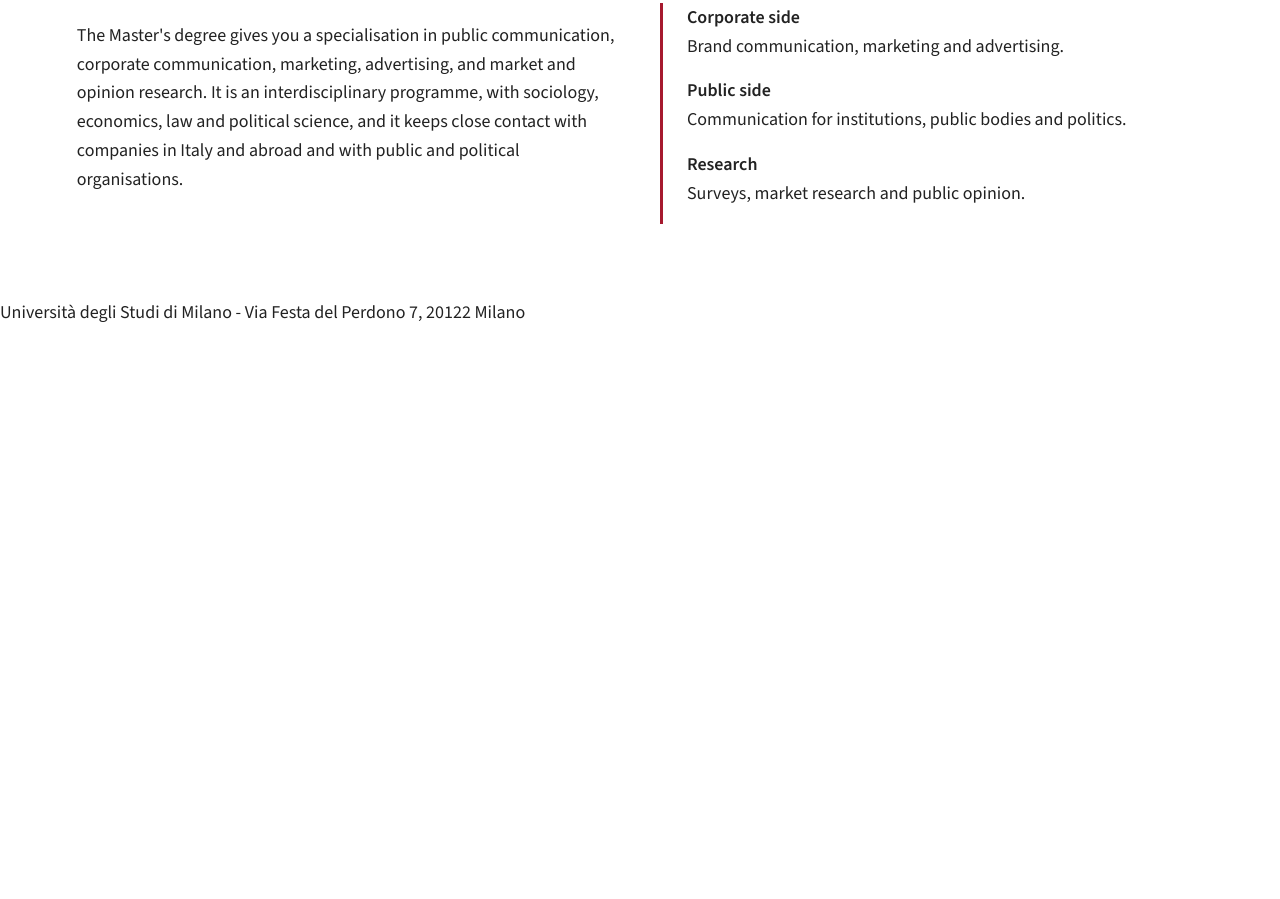
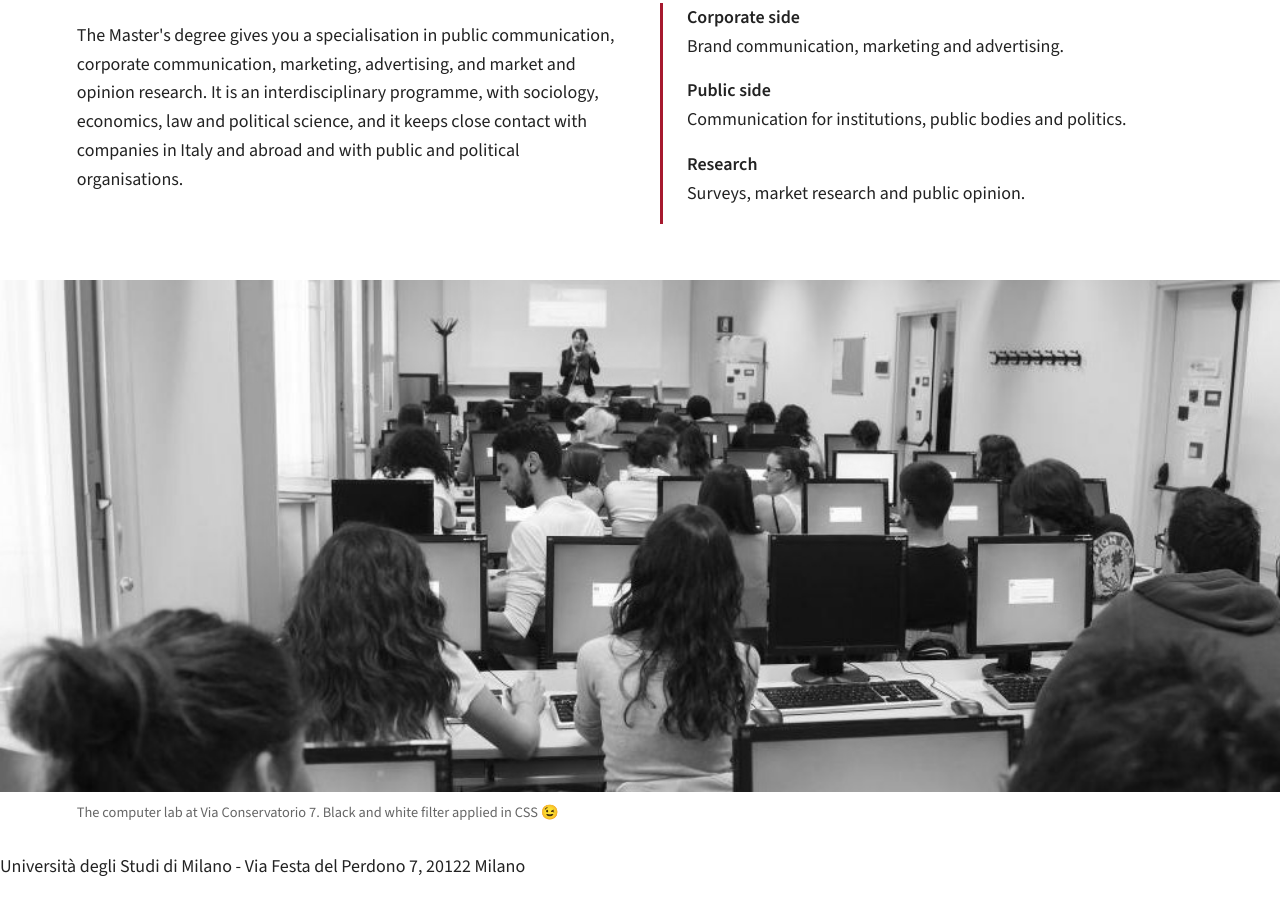
Before and after one commit to DianaOrunbayeva/in-class-project, a plain HTML site: page in-class-project/index.html in a window 1280 px wide. Shown: the part 753-1652 px from the top of the page. Before the commit the page ends 1097 px from the top, so only its background shows below. Drawn offline with nearby package versions, Linux system fonts and the light colour scheme.

Commit message:
add computer lab photo with grayscale filter

```diff
--- a/in-class-project/index.html
+++ b/in-class-project/index.html
@@ -74,6 +74,12 @@
             </div>
         </section>
 
+        <!-- Lab photo -->
+        <figure class="lab-photo">
+            <img src="imgs/sc_pol-10-cropped.jpg" alt="Students in the computer lab">
+            <figcaption>The computer lab at Via Conservatorio 7. Black and white filter applied in CSS 😉</figcaption>
+        </figure>
+
     </main>
 
     <!-- Footer -->
--- a/in-class-project/styles/style.css
+++ b/in-class-project/styles/style.css
@@ -185,3 +185,22 @@ iframe {
 .areas-list dd {
     margin: 0 0 1rem;
 }
+
+
+/* Computer lab image */
+.lab-photo {
+    margin: 0;
+}
+
+.lab-photo img {
+    display: block;
+    width: 100%;
+    height: auto;
+    filter: grayscale(100%);
+}
+
+.lab-photo figcaption {
+    padding: 0.6rem 6%;
+    font-size: 0.9rem;
+    color: #666;
+}
```
